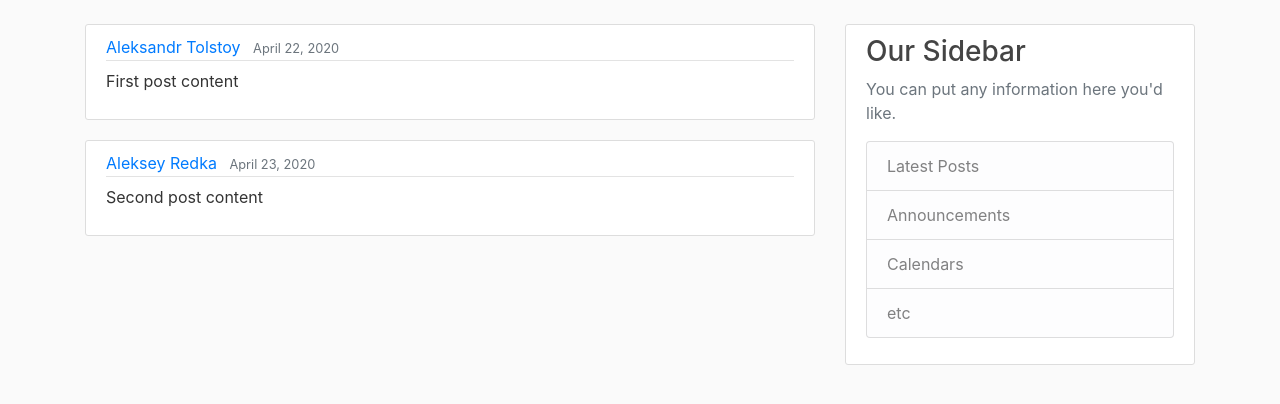
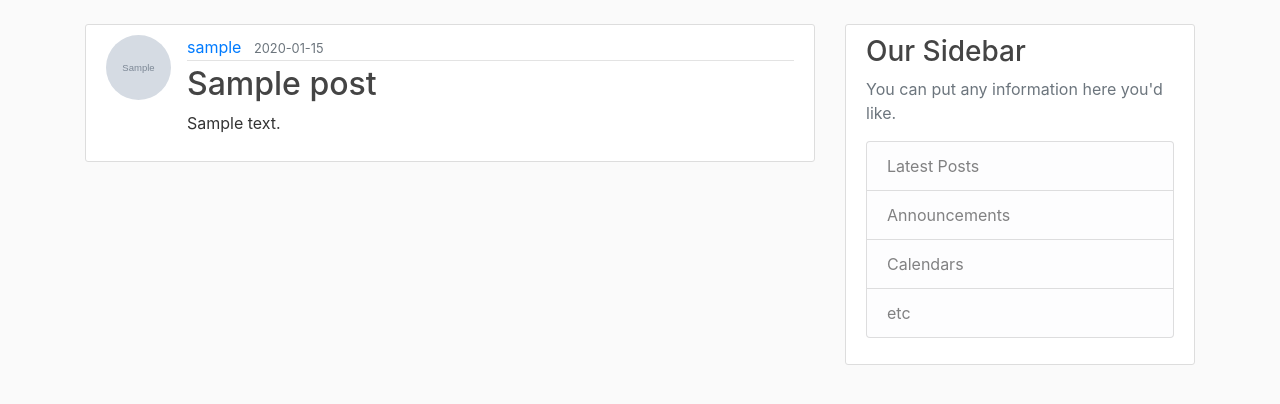
Before and after one commit to kenplix/flask-educatia, a Flask app: page /home in a window 1280 px wide. Shown: the part 56-460 px from the top of the page. Run offline with Flask 2, Linux system fonts and the light colour scheme; tables that the repository leaves empty hold one stand-in row (values such as "Sample post"); grey boxes marked "Sample" are stand-in pictures; some libraries are stand-ins or nearby versions.

Commit message:
Implemented writing posts to the database and displaying them

```diff
--- a/app/templates/home.html
+++ b/app/templates/home.html
@@ -2,13 +2,14 @@
 {% block content %}
   {% for post in posts %}
     <article class="media content-section">
+      <img class="rounded-circle article-img" src="{{ url_for('static', filename='profile_pics/' + post.author.image_file) }}">
       <div class="media-body">
         <div class="article-metadata">
-          <a class="mr-2" href="#">{{ post.autor }}</a>
-          <small class="text-muted">{{ post.date }}</small>
+          <a class="mr-2" href="#">{{ post.author.username }}</a>
+          <small class="text-muted">{{ post.date.strftime('%Y-%m-%d') }}</small>
         </div>
         <h2>
-          <a class="article-title" href=""></a>
+          <a class="article-title" href="#">{{ post.title }}</a>
         </h2>
         <p class="article-content">{{ post.content }}</p>
       </div>
--- a/app/views.py
+++ b/app/views.py
@@ -10,27 +10,10 @@ from app import app, db, bcrypt
 from app.forms import RegistrationForm, LoginForm, UpdateProfileForm, PostForm
 from app.models import User, Post
 
-posts = [
-    {
-        'autor': 'Aleksandr Tolstoy',
-        'title': 'First blog post',
-        'content': 'First post content',
-        'date': 'April 22, 2020'
-
-    },
-
-    {
-        'autor': 'Aleksey Redka',
-        'title': 'Second blog post',
-        'content': 'Second post content',
-        'date': 'April 23, 2020'
-
-    }
-]
-
 
 @app.route('/home')
 def home():
+    posts = Post.query.all()
     return render_template('home.html', posts=posts)
 
 
@@ -122,6 +105,9 @@ def profile():
 def new_post():
     form = PostForm()
     if form.validate_on_submit():
+        post = Post(title=form.title.data, content=form.content.data, author=current_user)
+        db.session.add(post)
+        db.session.commit()
         flash('Your post has been created', 'success')
         return redirect(url_for('home'))
     return render_template('create_post.html', title='New Post', form=form)
```
